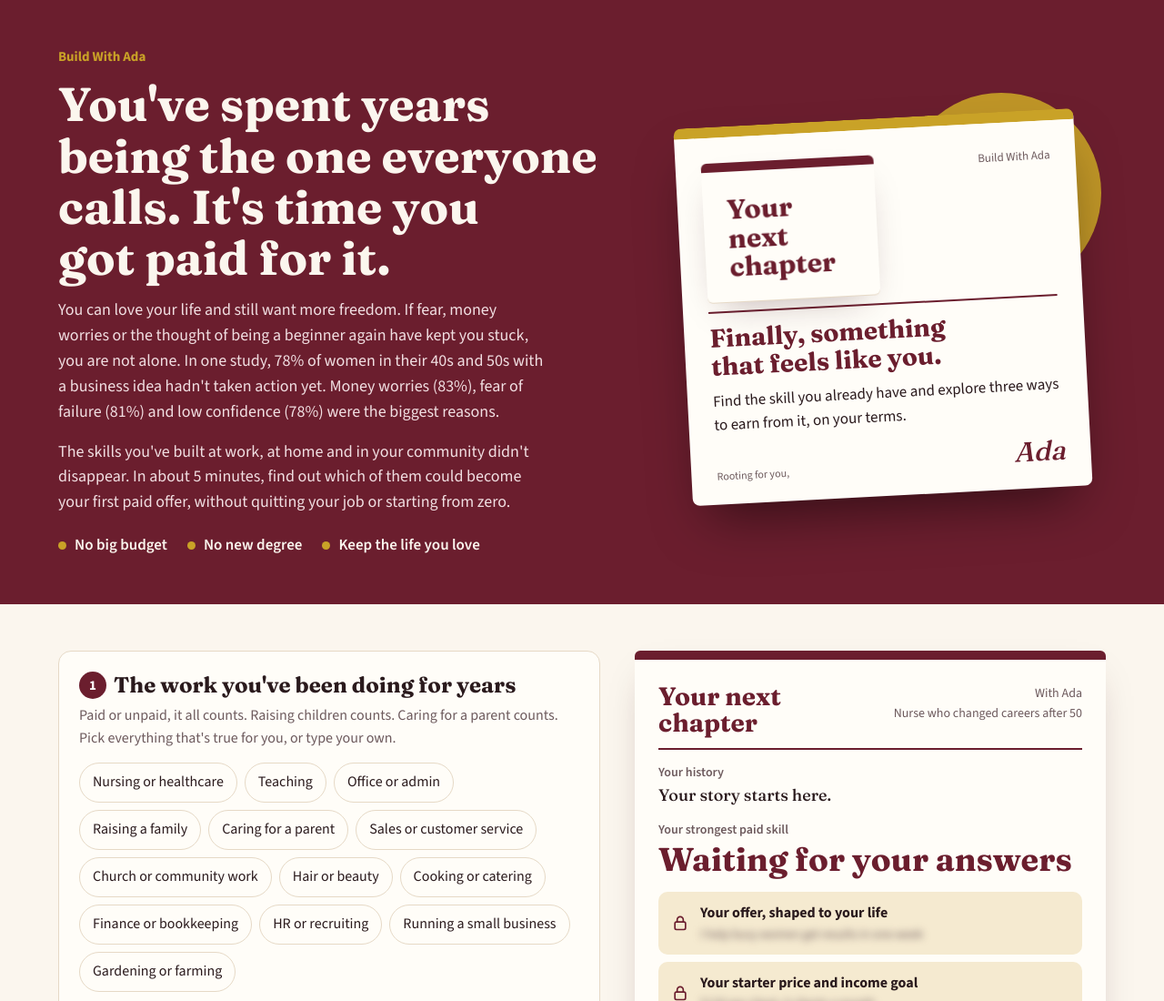
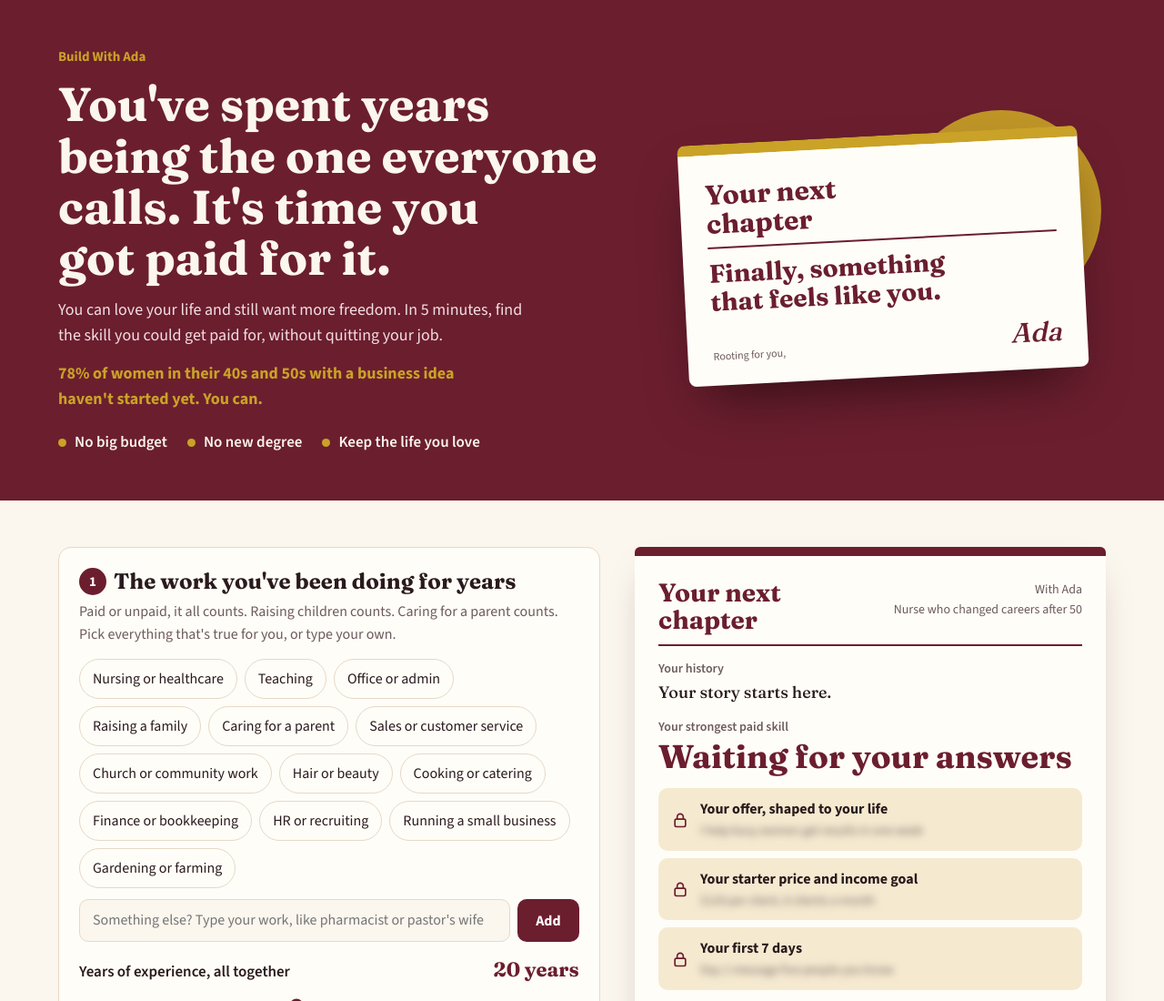
Before and after one commit to linctrader-glitch/skill-finder, a plain HTML site: page index.html in a window 1280 px wide. Shown: the top 1100 px of the page at 91% size. Drawn offline with nearby package versions, Linux system fonts and the light colour scheme.

Commit message:
Shorter opening and simpler card
Co-Authored-By: Claude Opus 5.5 <noreply@anthropic.com>
Claude-Session: https://claude.ai/code/session_01NjBxkxW36PBatzzHnTUVmQ

```diff
--- a/index.html
+++ b/index.html
@@ -30,7 +30,7 @@ header h1{font-size:clamp(32px,5vw,52px);max-width:18ch}
 .note::before{content:"";position:absolute;inset:-28px -20px auto auto;width:220px;height:220px;border-radius:50%;background:var(--gold);opacity:.9}
 .slip{position:relative;transform:rotate(-3deg);background:#fffdf8;color:#2a1a1d;border-radius:8px;padding:28px 28px 22px;border-top:12px solid var(--gold);box-shadow:0 30px 60px -20px rgba(0,0,0,.55)}
 .slip .h{display:flex;justify-content:space-between;align-items:flex-start;border-bottom:2px solid var(--maroon);padding-bottom:10px;margin-bottom:12px}
-.slip .rx{font:700 30px/1.05 Fraunces,Georgia,serif;color:var(--maroon);max-width:9ch}
+.slip .ttl{font:700 30px/1.05 Fraunces,Georgia,serif;color:var(--maroon);max-width:9ch}
 .slip .h small{text-align:right;font-size:13px;color:#6d5a5d}
 .slip .lede{font:700 28px/1.12 Fraunces,Georgia,serif;color:var(--maroon);margin:4px 0 10px;text-wrap:balance}
 .slip .sub{margin:0;font-size:17px;line-height:1.5}
@@ -45,6 +45,7 @@ header h1{font-size:clamp(32px,5vw,52px);max-width:18ch}
 @media(max-width:860px){.hero{grid-template-columns:minmax(0,1fr)}.note{width:min(100%,380px);margin-top:8px}}
 @media(max-width:600px){.note{display:none}}
 header .lead{max-width:60ch;margin:16px 0 0;color:#f1dfe2;font-size:18px}
+header .stat{margin:14px 0 0;font-weight:700;color:var(--gold);font-size:18px;max-width:52ch}
 header ul{list-style:none;padding:0;margin:20px 0 0;display:flex;flex-wrap:wrap;gap:10px 22px;color:#fbf6ee;font-weight:600}
 header li::before{content:"";display:inline-block;width:9px;height:9px;border-radius:50%;background:var(--gold);margin-right:9px}
 .grid{display:grid;grid-template-columns:minmax(0,1.15fr) minmax(0,1fr);gap:clamp(20px,3vw,40px);align-items:start}
@@ -124,14 +125,13 @@ footer{font-size:14px;color:var(--soft)}
 <header class="band"><div class="wrap hero"><div>
   <div class="brand">Build With Ada</div>
   <h1>You've spent years being the one everyone calls. It's time you got paid for it.</h1>
-  <p class="lead">You can love your life and still want more freedom. If fear, money worries or the thought of being a beginner again have kept you stuck, you are not alone. In one study, 78% of women in their 40s and 50s with a business idea hadn't taken action yet. Money worries (83%), fear of failure (81%) and low confidence (78%) were the biggest reasons.</p>
-  <p class="lead">The skills you've built at work, at home and in your community didn't disappear. In about 5 minutes, find out which of them could become your first paid offer, without quitting your job or starting from zero.</p>
+  <p class="lead">You can love your life and still want more freedom. In 5 minutes, find the skill you could get paid for, without quitting your job.</p>
+  <p class="stat">78% of women in their 40s and 50s with a business idea haven't started yet. You can.</p>
   <ul><li>No big budget</li><li>No new degree</li><li>Keep the life you love</li></ul>
   </div>
   <div class="note" aria-hidden="true"><div class="slip">
-    <div class="h"><div class="rx">Your next chapter</div><small>Build With Ada</small></div>
+    <div class="h"><div class="ttl">Your next chapter</div></div>
     <p class="lede">Finally, something that feels like you.</p>
-    <p class="sub">Find the skill you already have and explore three ways to earn from it, on your terms.</p>
     <div class="sg"><span>Rooting for you,</span><i>Ada</i></div>
   </div></div>
 </div></header>
```
